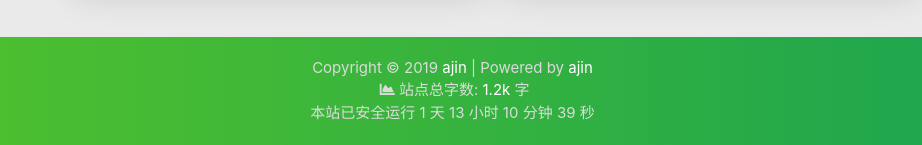
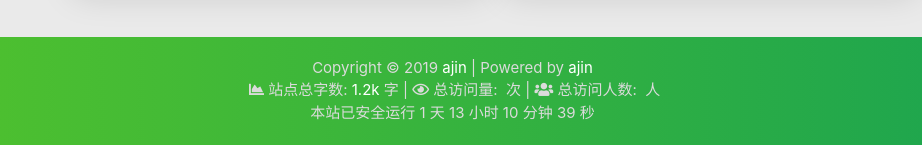
Before and after one commit to ajinwu/ajinwu.github.io, a plain HTML site: page 2019/11/09/python-shu-ju-mo-xing/index.html in a window 1280 px wide. Shown: the part 2961-3106 px from the top of the page, 0-922 px from the left. Drawn offline with nearby package versions, Linux system fonts and the light colour scheme; some packages are replaced by stand-ins of ours; no server answers; a script that the page names is missing.

Commit message:
Site updated: 2019-11-09 21:10:33

```diff
--- a/2019/11/09/python-shu-ju-mo-xing/index.html
+++ b/2019/11/09/python-shu-ju-mo-xing/index.html
@@ -1129,13 +1129,13 @@ code[class*="language-"], pre[class*="language-"] { white-space: pre !important;
 
 
 
-                <span id="busuanzi_container_site_pv" style='display:none'>
+                <span id="busuanzi_container_site_pv">
                     |&nbsp;<i class="far fa-eye"></i>&nbsp;总访问量:&nbsp;<span id="busuanzi_value_site_pv"
                         class="white-color"></span>&nbsp;次
                 </span>
 
 
-                <span id="busuanzi_container_site_uv" style='display:none'>
+                <span id="busuanzi_container_site_uv">
                     |&nbsp;<i class="fas fa-users"></i>&nbsp;总访问人数:&nbsp;<span id="busuanzi_value_site_uv"
                         class="white-color"></span>&nbsp;人
                 </span>
```
Also changed, not shown: 2019/11/09/qin-jiu-shao-suan-fa-xiang-jie/index.html (+2 -2 lines), 404.html (+2 -2 lines), about/index.html (+2 -2 lines), archives/2019/11/index.html (+2 -2 lines), archives/2019/index.html (+2 -2 lines), archives/index.html (+2 -2 lines), categories/index.html (+2 -2 lines), categories/python/index.html (+2 -2 lines), categories/算法/index.html (+2 -2 lines), contact/index.html (+2 -2 lines), friends/index.html (+2 -2 lines), index.html (+2 -2 lines), tags/index.html (+2 -2 lines), tags/python/index.html (+2 -2 lines), 1 more files.
